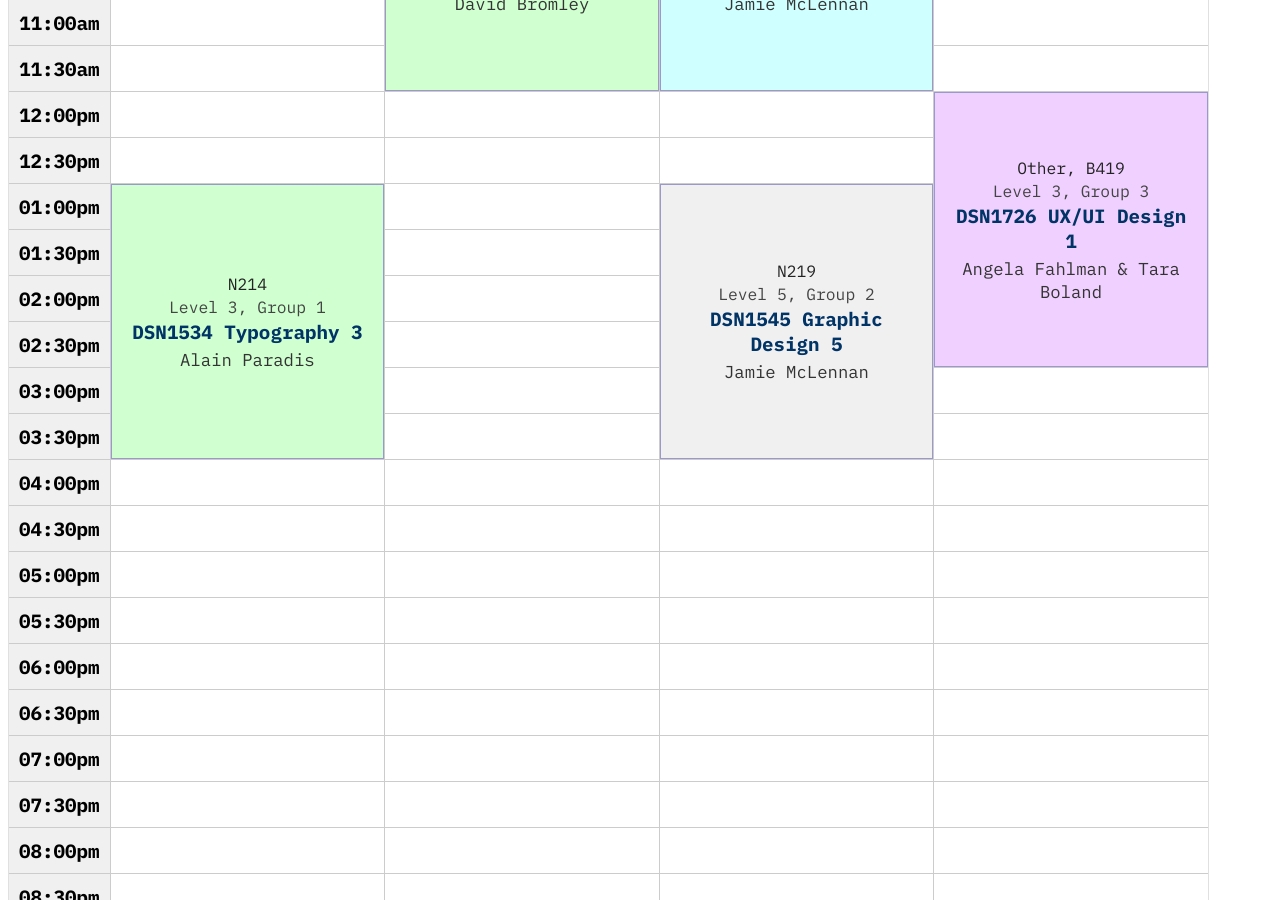
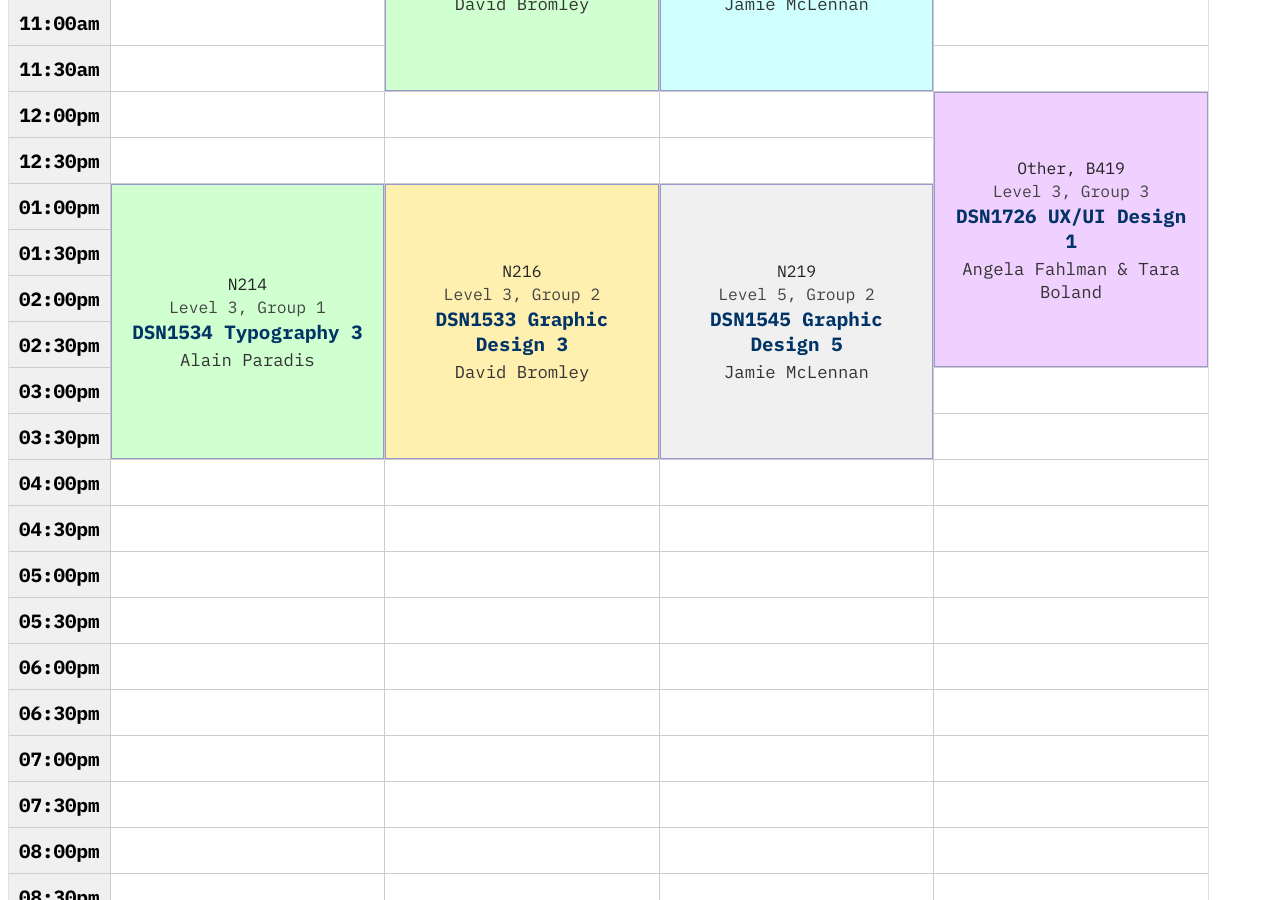
Before and after one commit to algonquindesign/algonquindesign.ca, a Jekyll site: the page built from schedule.md, in a window 1280 px wide and 900 px high, scrolled down 6672 px. Built offline with Jekyll 4.4.1, drawn with Linux system fonts in a browser that asks for light colours.

Commit message:
Update schedule.yml

```diff
--- a/_data/schedule.yml
+++ b/_data/schedule.yml
@@ -281,6 +281,13 @@ classes:
     group: l3g1
     instructor: "David Bromley"
     day: "Friday"
+  - room: N216
+    start: "01:00pm"
+    duration: 6
+    name: "DSN1533 Graphic Design 3"
+    group: l3g2
+    instructor: "David Bromley"
+    day: "Friday"
   - room: N219
     start: "01:00pm"
     duration: 6
```
